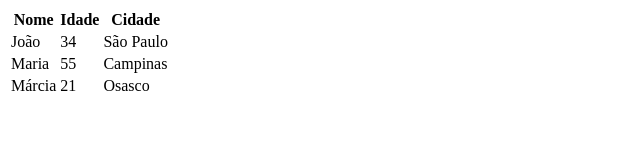
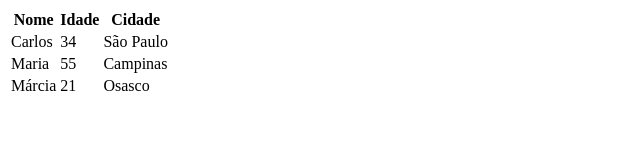
Before and after one commit to jadielsonsouza/aula-tabela, a plain HTML site: page index.html in a window 1280 px wide. Shown: the full height of the page, 0-640 px from the left. Drawn offline with Linux system fonts and the light colour scheme.

Commit message:
trocado o nome de Joao para Carlos

```diff
--- a/index.html
+++ b/index.html
@@ -18,7 +18,7 @@
 
         <tbody>
             <tr>
-                <td>João</td>
+                <td>Carlos</td>
                 <td>34</td>
                 <td>São Paulo</td>
             </tr>
```
